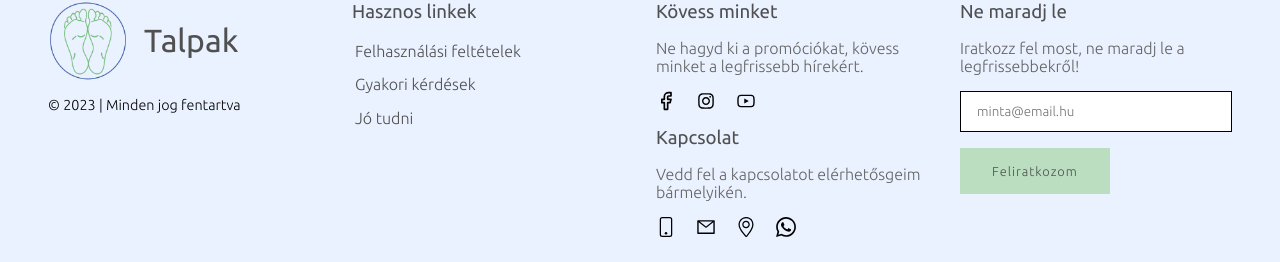
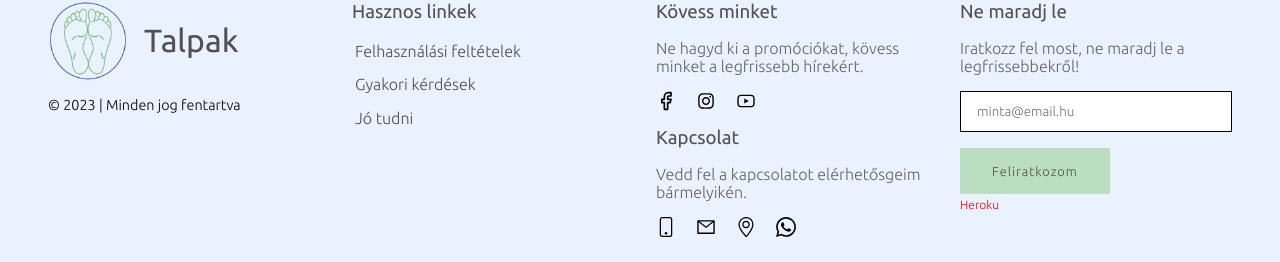
Before and after one commit to Karoly-Git/talpak, a React (Create React App) app: page /#/ in a window 1280 px wide. Shown: the part 2583-2845 px from the top of the page. Built offline with nearby package versions, Linux system fonts and the light colour scheme.

Commit message:
Subscribe form added

```diff
--- a/src/App.js
+++ b/src/App.js
@@ -14,8 +14,7 @@ import Magamrol from './components/pages/Magamrol';
 import Kapcsolat from './components/pages/Kapcsolat';
 import Galeria from './components/pages/Galeria';
 import FelhasznalasiFeltetelek from './components/pages/FelhasznalasiFeltetelek';
-import MessageError from './components/MessageError';
-import MessageSuccess from './components/MessageSuccess';
+import { MessageError, MessageSuccess, SubscribeError, SubscribeSuccess } from './components/ActionConfirmations';
 
 import ScrollToTop from './components/ScrollToTop';
 import { MdOutlineNavigateNext as ArrowIcon } from 'react-icons/md';
@@ -108,9 +107,11 @@ export default function App() {
               <Route path='/kapcsolat' element={<Kapcsolat />} />
               <Route path='/galeria' element={<Galeria />} />
 
-              <Route path="/success" element={<MessageSuccess />}></Route>
+              <Route path="/sending-success" element={<MessageSuccess />}></Route>
+              <Route path="/subscribe-success" element={<SubscribeSuccess />}></Route>
 
-              <Route path="/error" element={<MessageError />}></Route>
+              <Route path="/sending-error" element={<MessageError />}></Route>
+              <Route path="/subscribe-error" element={<SubscribeError />}></Route>
 
               <Route path='/felhasznalasi-feltetelek' element={<FelhasznalasiFeltetelek />} />
             </Routes>
--- /dev/null
+++ b/src/components/ActionConfirmations.jsx
@@ -0,0 +1,74 @@
+import React from 'react'
+
+// Icon Imports
+import { FaExclamation as ErrorIcon } from 'react-icons/fa';
+import { MdOutlineDoneOutline as OkIcon, MdMarkEmailRead as EnvelopOkIcon } from 'react-icons/md';
+
+export function MessageError() {
+    return (
+        <div className='error-message-container'>
+            <ErrorIcon className='icon' />
+
+            <h1 style={{ width: '100 %', textAlign: 'center' }}>
+                Hoppá...
+            </h1>
+
+            <h2 style={{ width: '100 %', textAlign: 'center' }}>
+                Üzenet küldése sikertelen!
+            </h2>
+
+            <h3 style={{ width: '100 %', textAlign: 'center' }}>Probáld újra később, vagy vedd fel velem a kapcsolatot a lent látható elérhetőségeim valamelyikén!</h3>
+        </div>
+    )
+}
+
+export function MessageSuccess() {
+    return (
+        <div className='success-message-container'>
+            <OkIcon className='icon' />
+            <h1 style={{ width: '100 %', textAlign: 'center' }}>
+                Üzenet elküldve!
+            </h1>
+
+            <h2 style={{ width: '100 %', textAlign: 'center' }}>
+                Köszönöm az üzenetet!
+            </h2>
+
+            <h3 style={{ width: '100 %', textAlign: 'center' }}>Hamarosan válszolok!</h3>
+        </div>
+    )
+}
+export function SubscribeError() {
+    return (
+        <div className='error-message-container'>
+            <ErrorIcon className='icon' />
+
+            <h1 style={{ width: '100 %', textAlign: 'center' }}>
+                Hiba történt!
+            </h1>
+
+            <h2 style={{ width: '100 %', textAlign: 'center' }}>
+                Feliratkozás sikertelen!
+            </h2>
+
+            <h3 style={{ width: '100 %', textAlign: 'center' }}>Probáld újra később, vagy vedd fel velem a kapcsolatot a lent látható elérhetőségeim valamelyikén!</h3>
+        </div>
+    )
+}
+
+export function SubscribeSuccess() {
+    return (
+        <div className='success-message-container'>
+            <EnvelopOkIcon className='icon' />
+            <h1 style={{ width: '100 %', textAlign: 'center' }}>
+                Feliratkozás sikeres!
+            </h1>
+
+            <h2 style={{ width: '100 %', textAlign: 'center' }}>
+                Köszönöm az feliratkozást!
+            </h2>
+
+            <h3 style={{ width: '100 %', textAlign: 'center' }}>Mostantól rendeszeres értesítéseket küldök majd eseményekről, akciókról és friss hírekről!</h3>
+        </div>
+    )
+}
--- a/src/components/MessageError.jsx
+++ /dev/null
@@ -1,26 +0,0 @@
-import React from 'react'
-
-import { FaExclamation as ErrorIcon } from 'react-icons/fa';
-//import Contacts from './Contacts';
-
-export default function MessageError() {
-    return (
-        <div className='error-message-container'>
-            <ErrorIcon className='icon' />
-
-            <h1 style={{ width: '100 %', textAlign: 'center' }}>
-                Hoppá...
-            </h1>
-
-            <h2 style={{ width: '100 %', textAlign: 'center' }}>
-                Üzenet küldése sikertelen!
-            </h2>
-
-            <h3 style={{ width: '100 %', textAlign: 'center' }}>Probáld újra később, vagy vedd fel velem a kapcsolatot a lent látható elérhetőségeim valamelyikén!</h3>
-
-            {/*false && <div className="contact-box">
-                <Contacts />
-    </div>*/}
-        </div>
-    )
-}
--- a/src/components/MessageSuccess.jsx
+++ /dev/null
@@ -1,20 +0,0 @@
-import React from 'react'
-
-import { MdOutlineDoneOutline as OkIcon } from 'react-icons/md';
-
-export default function MessageSuccess() {
-  return (
-    <div className='success-message-container'>
-      <OkIcon className='icon' />
-      <h1 style={{ width: '100 %', textAlign: 'center' }}>
-        Üzenet elküldve!
-      </h1>
-
-      <h2 style={{ width: '100 %', textAlign: 'center' }}>
-        Köszönöm az üzenetet!
-      </h2>
-
-      <h3 style={{ width: '100 %', textAlign: 'center' }}>Hamarosan válszolok!</h3>
-    </div>
-  )
-}
--- a/src/components/Navigations.jsx
+++ b/src/components/Navigations.jsx
@@ -2,6 +2,14 @@
 import React, { useMemo, useState } from 'react';
 import { Link, useNavigate } from 'react-router-dom';
 import { NavLink } from 'react-router-dom';
+
+// Form Handling Imports
+import { useForm } from 'react-hook-form';
+import * as yup from 'yup';
+import { yupResolver } from '@hookform/resolvers/yup';
+
+// Data Imports
+import config from '../config.json';
 
 // Custom Component Imports
 import Links from './Links';
@@ -146,8 +154,54 @@ export function SecondaryNavigation() {
 }
 
 export function BottomNavigation() {
+    const currentYear = useMemo(() => new Date().getFullYear(), []);
 
-    const currentYear = useMemo(() => new Date().getFullYear(), []);
+    const [sending, setSending] = useState(false);
+
+    const subscribeURL = config.settings.isLocalServer ? config.urls.local + '/subscribe' : config.urls.heroku + '/subscribe';
+
+    const navigate = useNavigate();
+
+    const schema = yup.object().shape({
+        subscribeEmail: yup.string().email("Nem tűnik érvényes email címnek!").required("Email cím megadása szükséges!"),
+    })
+
+    const { register, handleSubmit, formState: { errors } } = useForm({
+        resolver: yupResolver(schema),
+    });
+
+    const onSubmit = async (data, event) => {
+        event.preventDefault();
+        setSending(true);
+        try {
+            const result = await fetch(subscribeURL,
+                {
+                    method: 'POST',
+                    mode: 'cors',
+                    headers: {
+                        'Content-type': 'application/json',
+                    },
+                    body: JSON.stringify(data),
+                }
+            );
+
+            //console.log(result);
+
+            if (result.ok) {
+                navigate('/subscribe-success');
+                //console.log('subscribed');
+            } else {
+                navigate('/subscribe-error');
+                //console.log('ERROR');
+            }
+
+        } catch (err) {
+            navigate('/subscribe-error');
+            //console.log(err.ok);
+        } finally {
+            setSending(false);
+        }
+    };
 
     return (
         <nav className='bottom-nav'>
@@ -191,10 +245,15 @@ export function BottomNavigation() {
                 <li className='item subscribe-item'>
                     <h3>Ne maradj le</h3>
                     <p>Iratkozz fel most, ne maradj le a legfrissebbekről!</p>
-                    <div>
-                        <input id='subscribe-input' placeholder='minta@email.hu' type="text" />
+                    <form onSubmit={handleSubmit(onSubmit)}>
+                        {errors.subscribeEmail && <span><p className='error'>{errors.subscribeEmail?.message}</p></span>}
+                        <input id='subscribe-input' placeholder="minta@email.hu" {...register('subscribeEmail')}></input>
+
                         <button>Feliratkozom</button>
-                    </div>
+
+                        <br></br>
+                        <span style={{ fontSize: '12px', color: 'red' }}>{config.settings.isLocalServer ? 'Local' : 'Heroku'}</span>
+                    </form>
                 </li>
             </ul>
         </nav>
--- a/src/components/pages/Kapcsolat.jsx
+++ b/src/components/pages/Kapcsolat.jsx
@@ -58,18 +58,18 @@ export default function Kapcsolat() {
             //console.log(result);
 
             if (result.ok) {
-                navigate('/success');
+                navigate('/sending-success');
                 //console.log('email sent');
             } else {
-                navigate('/error');
+                navigate('/sending-error');
                 //console.log('ERROR');
             }
 
         } catch (err) {
-            navigate('/error');
+            navigate('/sending-error');
             //console.log(err.ok);
         } finally {
-            setSending(false); // Set the sending state back to false after the request is complete
+            setSending(false);
         }
     };
 
--- a/src/config.json
+++ b/src/config.json
@@ -1,6 +1,6 @@
 {
     "settings": {
-        "isLocalServer": true,
+        "isLocalServer": false,
         "isMaintenance": false
     },
     "urls": {
--- a/src/css/navigation.css
+++ b/src/css/navigation.css
@@ -259,13 +259,13 @@ $navy: rgb(0, 0, 128);
 .bottom-nav .item-list .follow-item .social-links {
   margin-bottom: 1.5rem;
 }
-.bottom-nav .item-list .subscribe-item div input {
+.bottom-nav .item-list .subscribe-item form input {
   padding: 0.75rem 1rem;
   margin-bottom: 1rem;
   width: 100%;
   border: 1px solid black;
 }
-.bottom-nav .item-list .subscribe-item div button {
+.bottom-nav .item-list .subscribe-item form button {
   font-size: 0.8rem;
 }
 
--- a/src/css/navigation.scss
+++ b/src/css/navigation.scss
@@ -331,7 +331,7 @@
         }
 
         .subscribe-item {
-            div {
+            form {
                 input {
                     padding: 0.75rem 1rem;
                     margin-bottom: 1rem;
```
